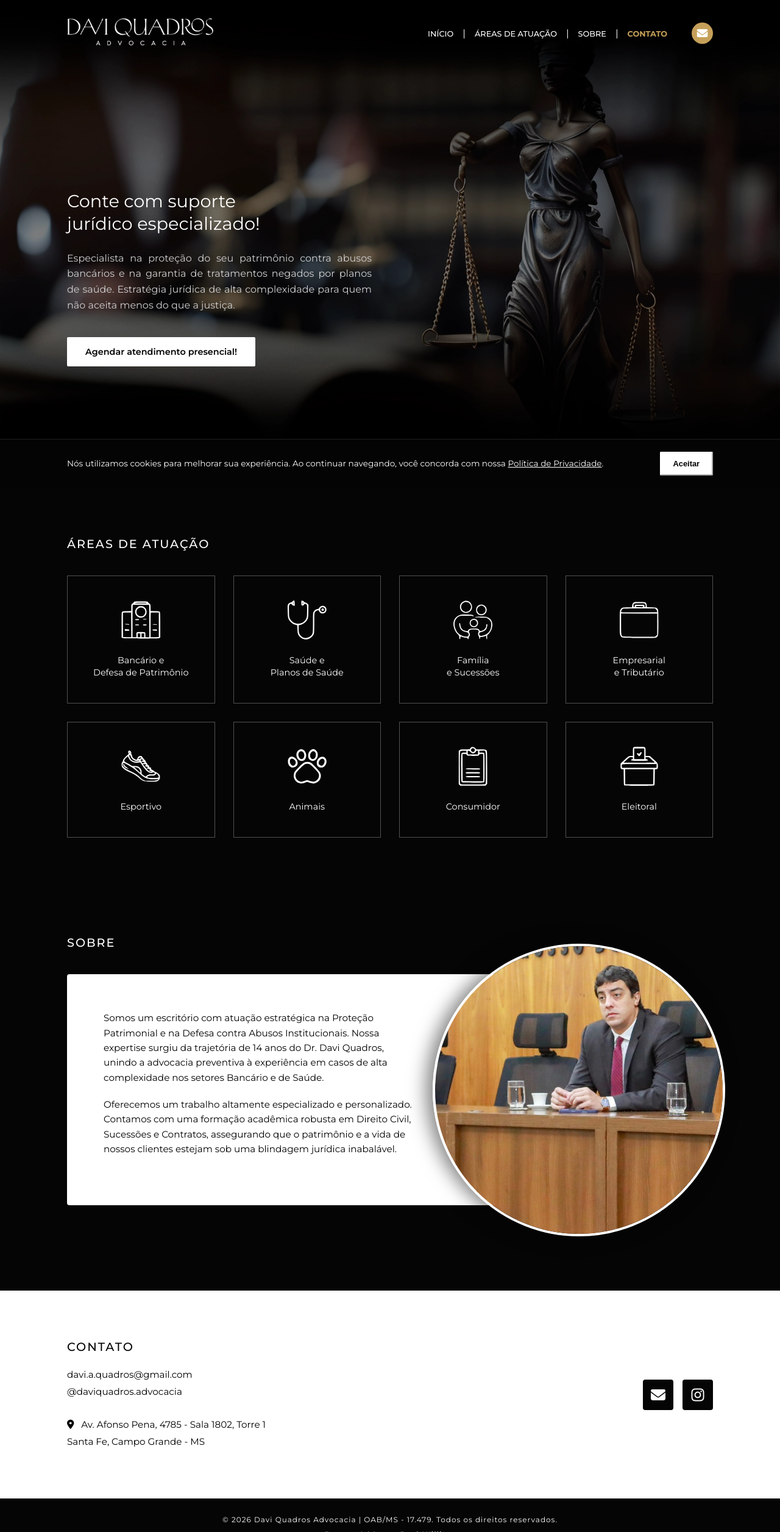
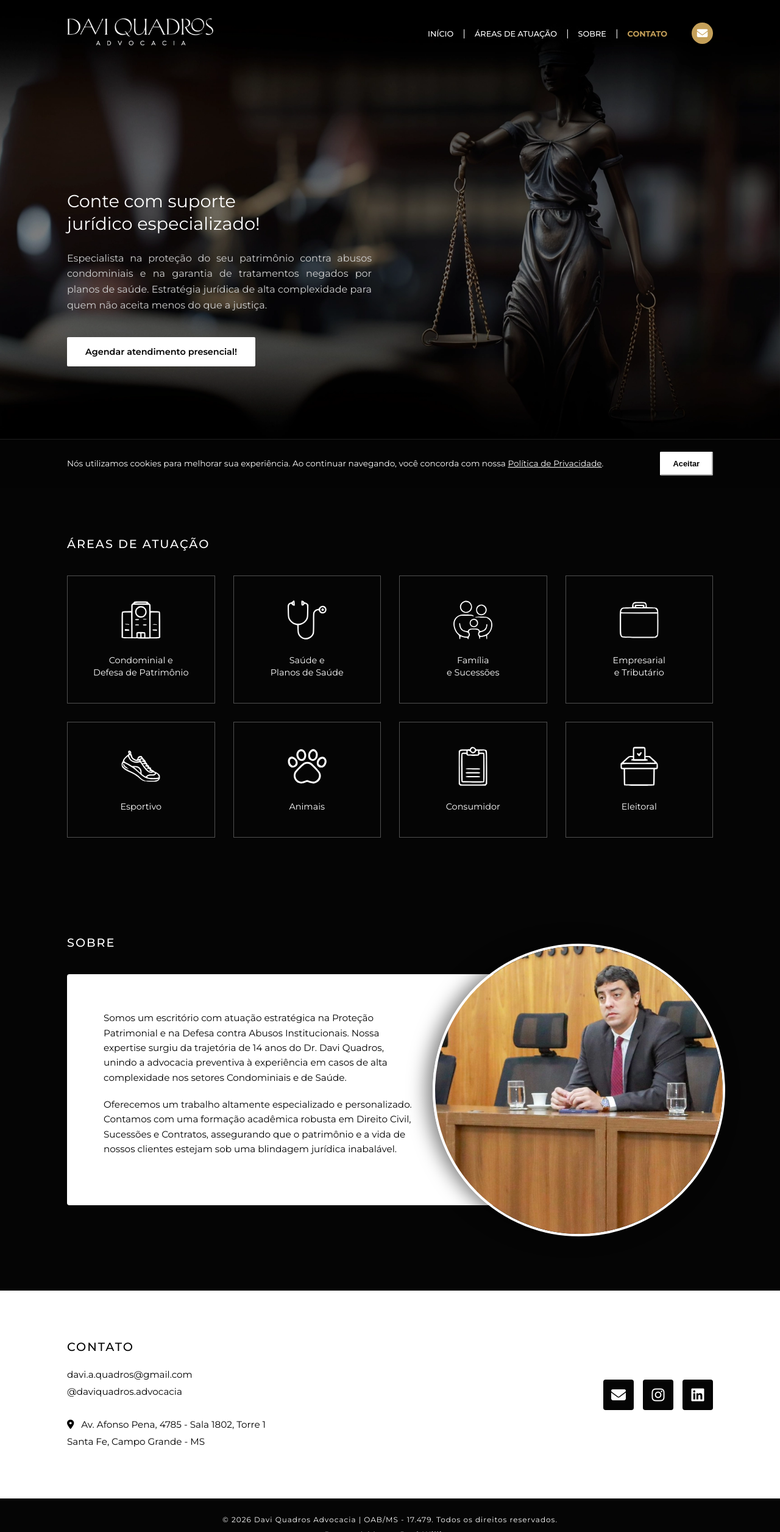
Before and after one commit to JoseWilliamRF/DaviAraujoQuadros, a plain HTML site: page index.html in a window 1280 px wide. Shown: the top 2513 px of the page at 61% size. Drawn offline with Linux system fonts and the light colour scheme.

Commit message:
feat: atualiza foco para direito condominial e insere link do LinkedIn

```diff
--- a/index.html
+++ b/index.html
@@ -4,7 +4,7 @@
     <meta charset="UTF-8" />
     <meta name="viewport" content="width=device-width, initial-scale=1.0" />
     <title>
-      Davi Quadros Advocacia | Especialista em Direito Bancário e Saúde
+      Davi Quadros Advocacia | Especialista em Direito Condominial e Saúde
     </title>
     <link rel="icon" type="image/x-icon" href="./images/favicon2.ico" />
     <link
@@ -23,16 +23,16 @@
     <meta name="color-scheme" content="dark" />
     <meta
       name="description"
-      content="Davi Quadros Advocacia. Especialista na proteção do seu patrimônio contra abusos bancários e planos de saúde em Campo Grande - MS."
+      content="Davi Quadros Advocacia. Especialista na proteção do seu patrimônio contra abusos condominia e planos de saúde em Campo Grande - MS."
     />
     <meta property="og:type" content="website" />
     <meta
       property="og:title"
-      content="Davi Quadros Advocacia | Especialista em Direito Bancário e Saúde"
+      content="Davi Quadros Advocacia | Especialista em Direito Condominial e Saúde"
     />
     <meta
       property="og:description"
-      content="Especialista na proteção do seu patrimônio contra abusos bancários e na garantia de tratamentos negados por planos de saúde."
+      content="Especialista na proteção do seu patrimônio contra abusos condominial e na garantia de tratamentos negados por planos de saúde."
     />
     <meta property="og:url" content="https://davi-araujo-quadros.vercel.app/" />
     <meta
@@ -108,10 +108,10 @@
             Conte com suporte<br />jurídico especializado!
           </h1>
           <p class="hero-description">
-            Especialista na proteção do seu patrimônio contra abusos bancários e
-            na garantia de tratamentos negados por planos de saúde. Estratégia
-            jurídica de alta complexidade para quem não aceita menos do que a
-            justiça.
+            Especialista na proteção do seu patrimônio contra abusos
+            condominiais e na garantia de tratamentos negados por planos de
+            saúde. Estratégia jurídica de alta complexidade para quem não aceita
+            menos do que a justiça.
           </p>
           <a
             href="mailto:davi.a.quadros@gmail.com?subject=Agendamento de Atendimento - Pelo Site"
@@ -128,9 +128,9 @@
           <div class="atuacao-grid">
             <article class="card-area">
               <div class="card-icon">
-                <img src="./images/bancario.svg" alt="Ícone Bancário" />
+                <img src="./images/bancario.svg" alt="Ícone Predio" />
               </div>
-              <h3>Bancário e<br />Defesa de Patrimônio</h3>
+              <h3>Condominial e<br />Defesa de Patrimônio</h3>
             </article>
 
             <article class="card-area">
@@ -198,7 +198,7 @@
                 expertise surgiu da trajetória de
                 <span id="anos-experiencia">14</span> anos do Dr. Davi Quadros,
                 unindo a advocacia preventiva à experiência em casos de alta
-                complexidade nos setores Bancário e de Saúde.
+                complexidade nos setores Condominiais e de Saúde.
               </p>
               <p>
                 Oferecemos um trabalho altamente especializado e personalizado.
@@ -264,6 +264,14 @@
               aria-label="Instagram"
               ><i class="fa-brands fa-instagram"></i
             ></a>
+            <a
+              href="https://www.linkedin.com/in/davi-ara%C3%BAjo-quadros-817040407/"
+              target="_blank"
+              rel="noopener noreferrer"
+              class="btn-square"
+              aria-label="LinkedIn"
+              ><i class="fa-brands fa-linkedin"></i
+            ></a>
           </div>
         </div>
       </section>
```
